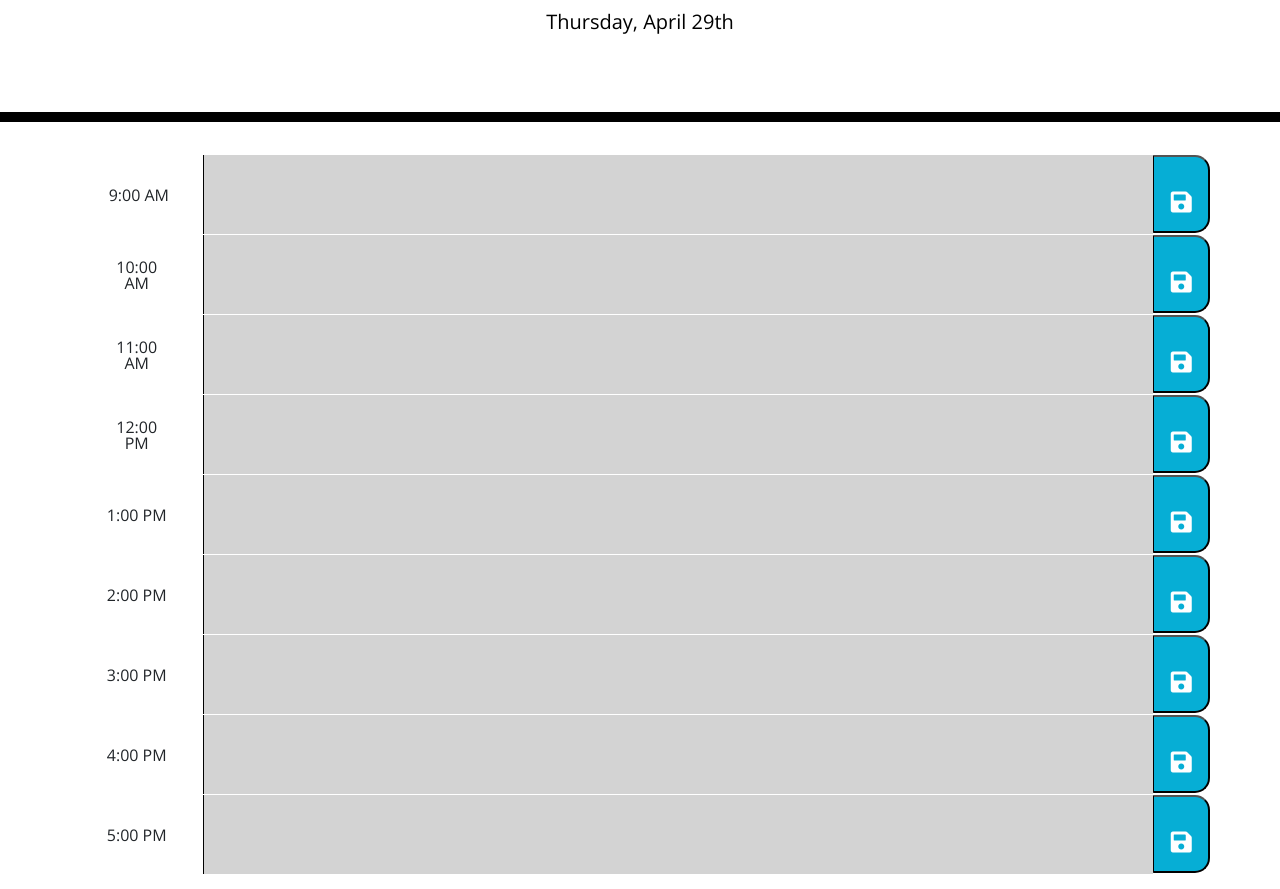
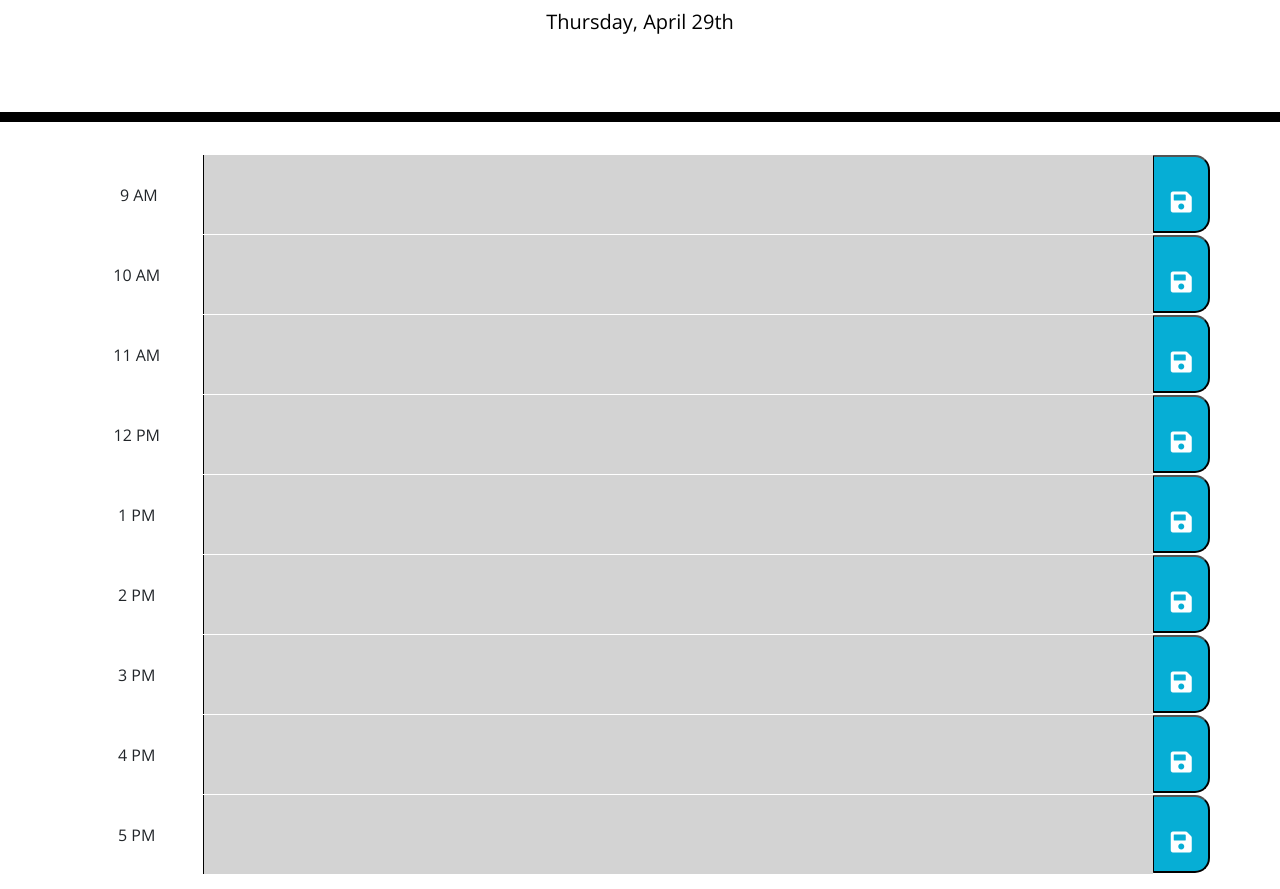
Before and after one commit to thompsonel11/Work_Day_Scheduler, a plain HTML site: page index.html in a window 1280 px wide. Shown: the part 182-1071 px from the top of the page. Drawn offline with nearby package versions, Linux system fonts and the light colour scheme.

Commit message:
change time format

```diff
--- a/index.html
+++ b/index.html
@@ -31,7 +31,7 @@
     <div class="container">
 
       <section class="time row" id = "hour-9">
-        <div class="hours col-md-1" id = "column-09"> 9:00 AM</div>
+        <div class="hours col-md-1" id = "column-09"> 9 AM</div>
         <textarea class="textInput col-md-10"id="text-09"></textarea>
         <button class="saveBtn" id= "saveBtn-09">
           <i class="fa fa-save icon-center" style="font-size:24px; color:white"></i>
@@ -39,7 +39,7 @@
       </section>
 
       <section class="time row" id = "hour-10">
-        <div class="hours col-md-1" id = "column-10">10:00 AM</div>
+        <div class="hours col-md-1" id = "column-10">10 AM</div>
         <textarea class="textInput col-md-10"id="text-10"></textarea>
         <button class="saveBtn" id= "saveBtn-10">
           <i class="fa fa-save icon-center" style="font-size:24px; color:white"></i>
@@ -47,7 +47,7 @@
       </section>
 
       <section class="time row" id = "hour-11">
-        <div class="hours col-md-1" id = "column-11">11:00 AM</div>
+        <div class="hours col-md-1" id = "column-11">11 AM</div>
         <textarea class="textInput col-md-10"id="text-11"></textarea>
         <button class="saveBtn" id= "saveBtn-11">
           <i class="fa fa-save icon-center" style="font-size:24px; color:white"></i>
@@ -55,7 +55,7 @@
       </section>
 
       <section class="time row" id = "hour-12">
-        <div class="hours col-md-1" id = "column-12">12:00 PM</div>
+        <div class="hours col-md-1" id = "column-12">12 PM</div>
         <textarea class="textInput col-md-10"id="text-12"></textarea>
         <button class="saveBtn" id= "saveBtn-12">
           <i class="fa fa-save icon-center" style="font-size:24px; color:white"></i>
@@ -63,7 +63,7 @@
       </section>
 
       <section class="time row" id = "hour-13">
-        <div class="hours col-md-1" id = "column-01">1:00 PM</div>
+        <div class="hours col-md-1" id = "column-01">1 PM</div>
         <textarea class="textInput col-md-10" id="text-01"></textarea>
         <button class="saveBtn" id= "saveBtn-01">
           <i class="fa fa-save icon-center" style="font-size:24px; color:white"></i>
@@ -71,7 +71,7 @@
       </section>
 
       <section class="time row" id = "hour-14">
-        <div class="hours col-md-1" id = "column-02">2:00 PM</div>
+        <div class="hours col-md-1" id = "column-02">2 PM</div>
         <textarea class="textInput col-md-10"id="text-02"></textarea>
         <button class="saveBtn" id= "saveBtn-02">
           <i class="fa fa-save icon-center" style="font-size:24px; color:white"></i>
@@ -79,7 +79,7 @@
       </section>
 
       <section class="time row" id = "hour-15">
-        <div class="hours col-md-1" id = "column-03">3:00 PM</div>
+        <div class="hours col-md-1" id = "column-03">3 PM</div>
         <textarea class="textInput col-md-10"id="text-03"></textarea>
         <button class="saveBtn" id= "saveBtn-03">
           <i class="fa fa-save icon-center" style="font-size:24px; color:white"></i>
@@ -87,7 +87,7 @@
       </section>
 
       <section class="time row" id = "hour-16">
-        <div class="hours col-md-1" id = "column-04">4:00 PM</div>
+        <div class="hours col-md-1" id = "column-04">4 PM</div>
         <textarea class="textInput col-md-10"id="text-04"></textarea>
         <button class="saveBtn" id= "saveBtn-04">
           <i class="fa fa-save icon-center" style="font-size:24px; color:white"></i>
@@ -95,7 +95,7 @@
       </section>
 
       <section class="time row" id = "hour-17">
-        <div class="hours col-md-1" id = "column-05">5:00 PM</div>
+        <div class="hours col-md-1" id = "column-05">5 PM</div>
         <textarea class="textInput col-md-10"id="text-05"></textarea>
         <button class="saveBtn" id= "saveBtn-05">
           <i class="fa fa-save icon-center" style="font-size:24px; color:white"></i>
```
